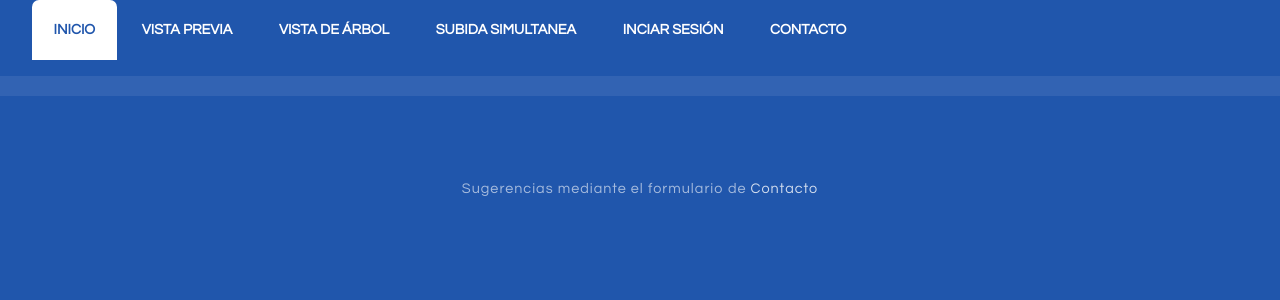
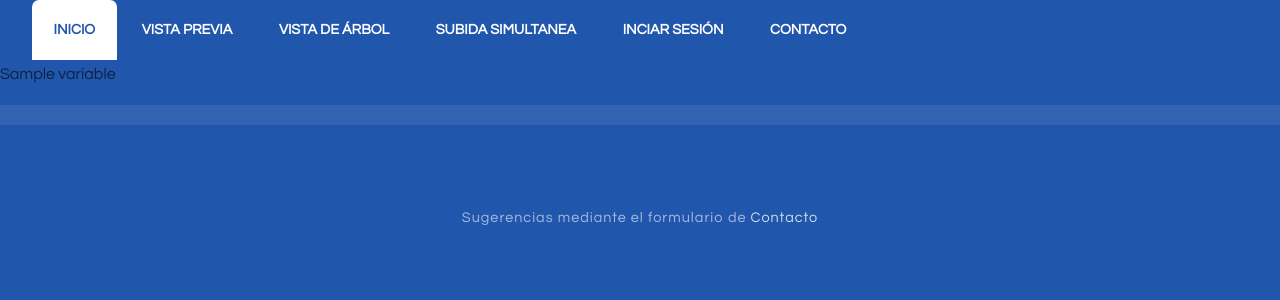
Before and after one commit to Velaa98/CloudsManage, a Flask app: template templates/preview.html in a window 1280 px wide. Shown: the top 300 px of the page. Run offline with Flask 2, Linux system fonts and the light colour scheme; the template is opened without the code that fills it: most values are stand-ins (such as "Sample title", 1, 10 or a date in 2020).

Commit message:
cambios heroku

```diff
--- a/app.py
+++ b/app.py
@@ -30,8 +30,8 @@ def index():
 ## Vista Previa
 @app.route('/preview')
 def preview():
-	preview = microsoft.get('drive/root')
-	return render_template("preview.html", preview=str(preview.data))
+	variable = microsoft.get('drive/root')
+	return render_template("preview.html", variable=str(variable.data))
 
 ## Vista de árbol
 @app.route('/tree')
--- a/templates/preview.html
+++ b/templates/preview.html
@@ -1,5 +1,5 @@
 {% extends 'base.html' %}
 
 {% block content %}
-	<p>{{ preview }}</p>
+	<p>{{ variable }}</p>
 {%endblock%}
```
